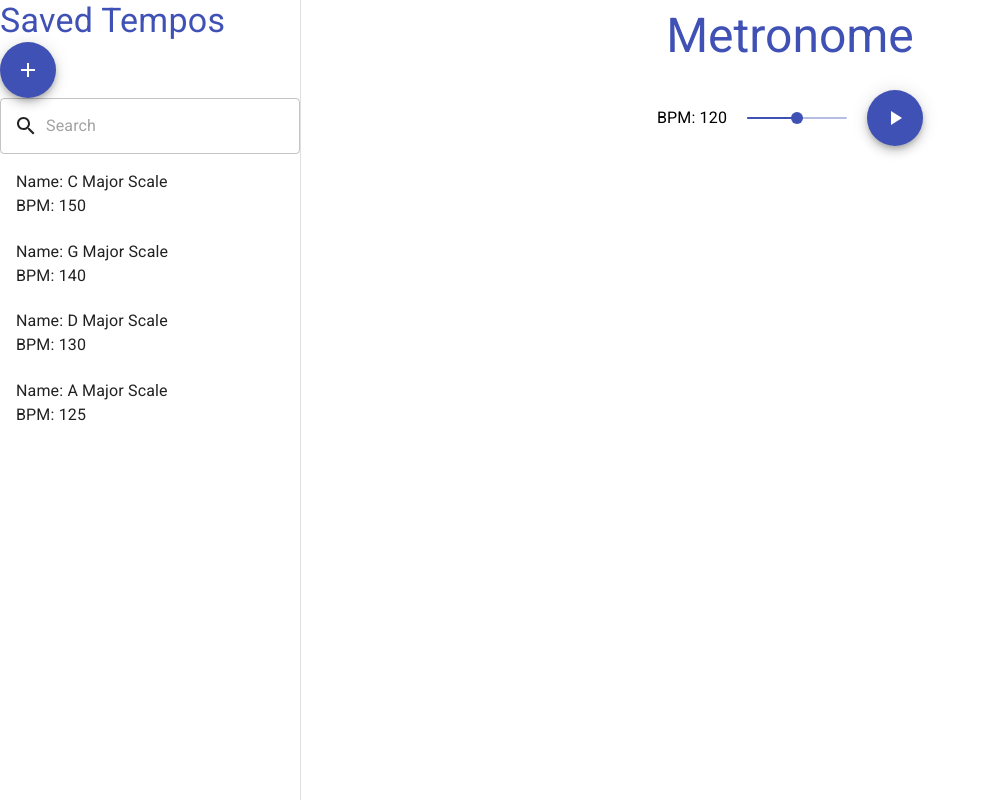
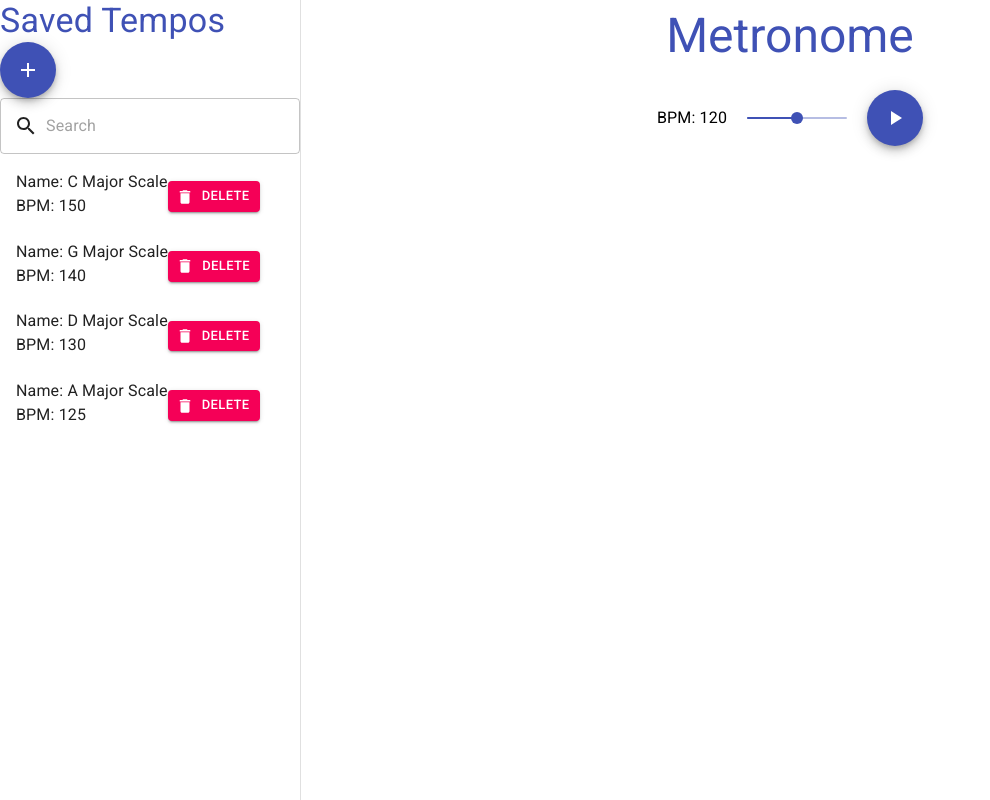
Before and after one commit to GarthCalkwood/metronome, a React (Create React App) app: page / in a window 1280 px wide. Shown: the whole page, without its empty margins (0-990 px from the left). Built offline with nearby package versions, Linux system fonts and the light colour scheme; data requests are answered from the project's data file.

Commit message:
Add buttons for deleting tempos

```diff
--- a/src/App.js
+++ b/src/App.js
@@ -57,6 +57,16 @@ const App = () => {
         setTempos(tempos.concat(returnedTempo))
       })
     handleClose()
+  }
+
+  const handleDeleteTempo = (event, id) => {
+    if(window.confirm("Are you sure?")) {
+      tempoService
+        .remove(id)
+        .then(response => {
+          setTempos(tempos.filter(tempo => tempo.id !== id))
+        })
+    }
   }
 
   const handleTempoChange = (event, newValue) => {
@@ -141,7 +151,7 @@ const App = () => {
           onSubmit={AddTempo}
         />
         <Search value={search} onChange={handleSearch}/>
-        <Tempos tempos={filteredTempos} onClick={handleTempoChange}/>
+        <Tempos tempos={filteredTempos} onClick={handleTempoChange} onDelete={handleDeleteTempo}/>
       </Drawer>
       <div className={classes.metronome}>
         <Typography
--- a/src/components/Tempo.js
+++ b/src/components/Tempo.js
@@ -1,14 +1,26 @@
 import React from 'react'
 import Typography from '@material-ui/core/Typography'
 import ListItem from '@material-ui/core/ListItem'
+import Button from '@material-ui/core/Button'
+import DeleteIcon from '@material-ui/icons/Delete';
 
-const Tempo = ({ tempo, onClick}) => {
+const Tempo = ({ tempo, onClick, onDelete }) => {
   return (
     <ListItem button onClick={(event) => onClick(event, tempo.tempo)}>
       <Typography variant="body1" gutterBottom>
         {`Name: ${tempo.name}`}<br/>
         {`BPM: ${tempo.tempo}`}<br/>
       </Typography>
+      <Button
+        variant="contained"
+        color="secondary"
+        size="small"
+        startIcon={<DeleteIcon />}
+        onClick={(e) => onDelete(e, tempo.id)}
+      >
+        Delete
+      </Button>
+
     </ListItem>
   )
 }
--- a/src/components/Tempos.js
+++ b/src/components/Tempos.js
@@ -2,11 +2,11 @@ import React from 'react'
 import Tempo from './Tempo'
 import List from '@material-ui/core/List'
 
-const Tempos = ({ tempos, onClick }) => {
+const Tempos = ({ tempos, onClick, onDelete }) => {
   return (
     <List>
       {tempos.map(tempo =>
-        <Tempo key={tempo.id} tempo={tempo} onClick={onClick}/>
+        <Tempo key={tempo.id} tempo={tempo} onClick={onClick} onDelete={onDelete}/>
       )}
     </List>
   )
--- a/src/services/tempos.js
+++ b/src/services/tempos.js
@@ -11,8 +11,14 @@ const create = (newObject) => {
   return request.then(response => response.data)
 }
 
+const remove = (id) => {
+  let request = axios.delete(`${baseUrl}/${id}`)
+  return request.then(response => response.data)
+}
+
 const actions = {
   getAll,
-  create
+  create,
+  remove
 }
 export default actions
```
